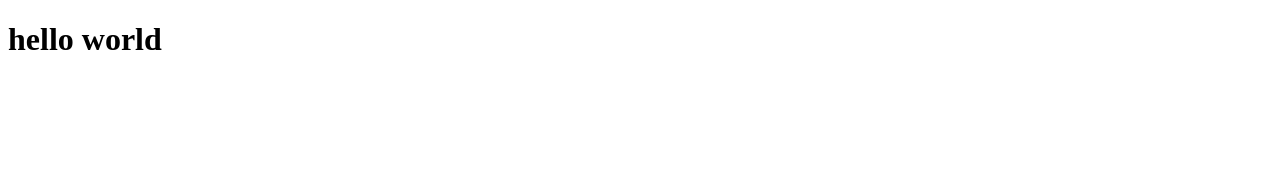
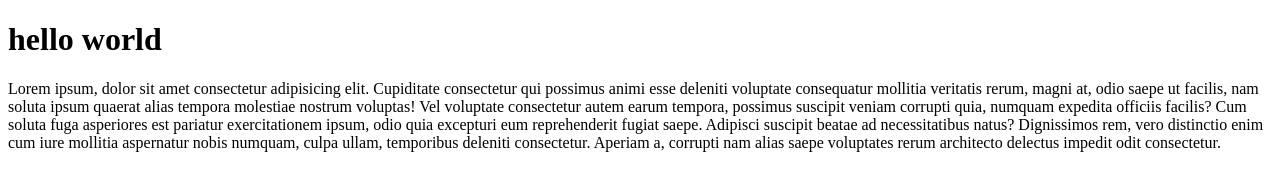
Before and after one commit to reizaDev/wpu-git-test, a plain HTML site: page index.html in a window 1280 px wide. Drawn offline with Linux system fonts and the light colour scheme.

Commit message:
menambahkan paragraph

```diff
--- a/index.html
+++ b/index.html
@@ -8,5 +8,11 @@
   </head>
   <body>
     <h1>hello world</h1>
+    <p>
+      Lorem ipsum, dolor sit amet consectetur adipisicing elit. Cupiditate consectetur qui possimus animi esse deleniti voluptate consequatur mollitia veritatis rerum, magni at, odio saepe ut facilis, nam soluta ipsum quaerat alias tempora
+      molestiae nostrum voluptas! Vel voluptate consectetur autem earum tempora, possimus suscipit veniam corrupti quia, numquam expedita officiis facilis? Cum soluta fuga asperiores est pariatur exercitationem ipsum, odio quia excepturi
+      eum reprehenderit fugiat saepe. Adipisci suscipit beatae ad necessitatibus natus? Dignissimos rem, vero distinctio enim cum iure mollitia aspernatur nobis numquam, culpa ullam, temporibus deleniti consectetur. Aperiam a, corrupti nam
+      alias saepe voluptates rerum architecto delectus impedit odit consectetur.
+    </p>
   </body>
 </html>
```
